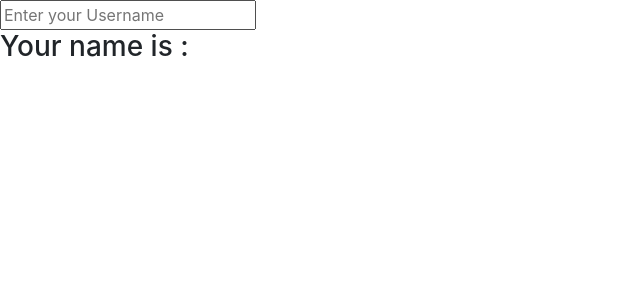
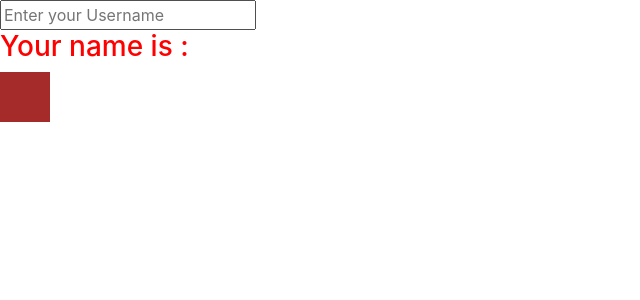
Before and after one commit to nvminhtu/AngularJS-Practices, an Angular app in the folder ng-pwa/: page / in a window 1280 px wide. Shown: the top 300 px of the page, without its empty margins (0-640 px from the left). Built offline with nearby package versions, Linux system fonts and the light colour scheme.

Commit message:
add style binding và class binding

```diff
--- a/ng-pwa/src/app/user-form/user-form.component.css
+++ b/ng-pwa/src/app/user-form/user-form.component.css
@@ -0,0 +1,11 @@
+.circle {
+    width: 50px;
+    height: 50px;
+    border-radius: 25px;
+    background-color: blue;
+}
+.square {
+    width: 50px;
+    height: 50px;
+    background-color: brown;
+}
--- a/ng-pwa/src/app/user-form/user-form.component.html
+++ b/ng-pwa/src/app/user-form/user-form.component.html
@@ -1,2 +1,7 @@
 <input type="text" placeholder="Enter your Username" [(ngModel)]="name">
-<h3>Your name is : {{ name }}</h3>
+<!-- <h3 [style.color] = "name.length % 2 === 0 ? 'red' : 'blue'" >Your name is : {{ name }}</h3> -->
+<!-- <h3 [style.color] = "name.length % 2 === 0 ? 'red' : 'blue'" >Your name is : {{ name }}</h3> -->
+<h3 [style.color] = "isHighlight ? 'red' : 'blue'" >Your name is : {{ name }}</h3>
+
+<!-- <div [class]="isHighlight ? 'circle': 'square'"></div> -->
+<div [class.circle]="!isHighlight" [class.square]="isHighlight"></div>
--- a/ng-pwa/src/app/user-form/user-form.component.ts
+++ b/ng-pwa/src/app/user-form/user-form.component.ts
@@ -8,6 +8,7 @@
 export class UserFormComponent implements OnInit {
 
   name = '';
+  isHighlight = true;
   constructor() { }
 
   ngOnInit() {
```
Also changed, not shown: 1 other file (tests, documents, lock files or other folders).
